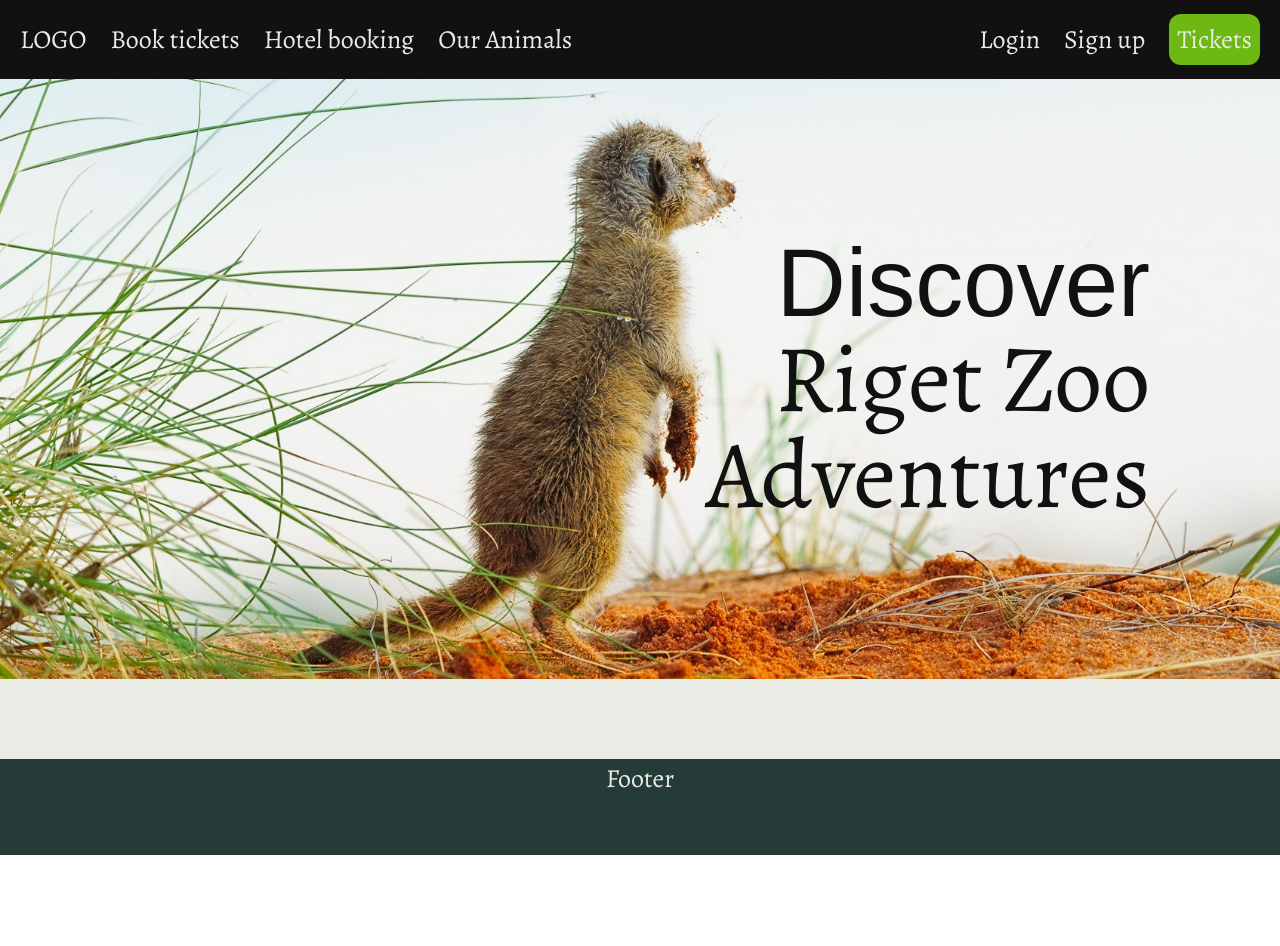
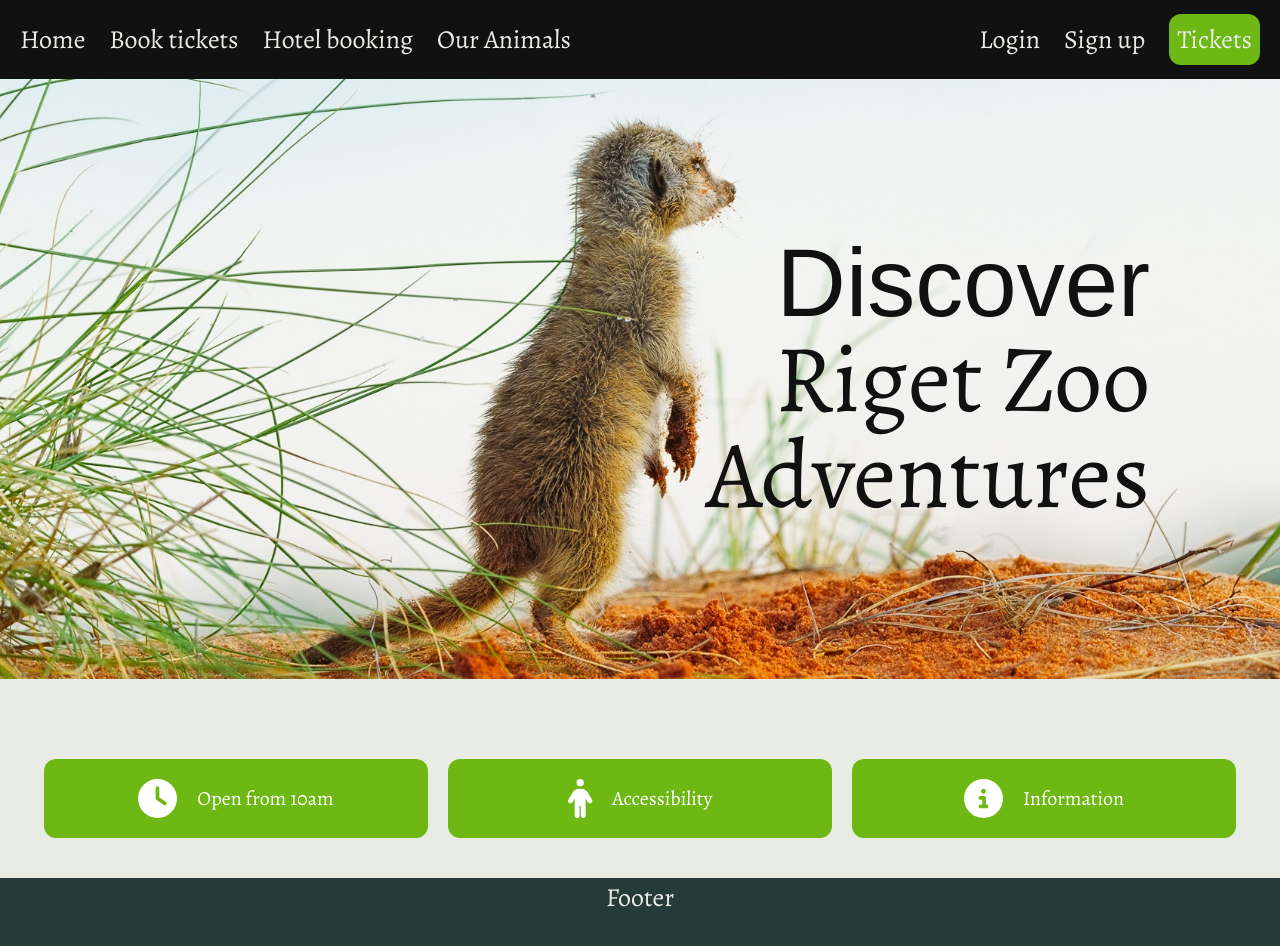
Before and after one commit to Stevecv/Riget-Zoo-Adventures, a React (Create React App) app: page / in a window 1280 px wide. Shown: the top 946 px of the page. Before the commit the page ends 855 px from the top, so only its background shows below. Built offline with nearby package versions, Linux system fonts and the light colour scheme; a web font is replaced by a local one.

Commit message:
Icons and text

```diff
--- a/src/App.js
+++ b/src/App.js
@@ -35,30 +35,30 @@ function App() {
 
             </div>
 
+            <div className="flex justify-center items-center w-full pb-10 gap-5">
+                <div className="bg-primary text-white text-background w-96 p-5 rounded-xl hover:bg-primary-400 duration-200">
+                    <div className="flex justify-center items-center">
+                        <FontAwesomeIcon icon={faClock} className="fa-xl pr-5"/>
+                        <div className="text-xl">Open from 10am</div>
+                    </div>
+                </div>
+
+                <div className="bg-primary text-white text-background w-96 p-5 rounded-xl hover:bg-primary-400 duration-200">
+                    <div className="flex justify-center items-center">
+                        <FontAwesomeIcon icon={faPerson} className="fa-xl pr-5"/>
+                        <div className="text-xl">Accessibility</div>
+                    </div>
+                </div>
+
+                <div className="bg-primary text-white w-96 p-5 rounded-xl hover:bg-primary-400 duration-200">
+                    <div className="flex justify-center items-center">
+                        <FontAwesomeIcon icon={faInfoCircle} className="fa-xl pr-5"/>
+                        <div className="text-xl">Information</div>
+                    </div>
+                </div>
+            </div>
+
             <Footer/>
-
-            {/*<div className="flex justify-center items-center w-full p-10 gap-5">*/}
-            {/*    <div className="bg-primary text-background w-96 p-5 rounded-xl">*/}
-            {/*        <div className="flex justify-center items-center">*/}
-            {/*            <FontAwesomeIcon icon={faClock} className="fa-xl pr-5"/>*/}
-            {/*            <div className="text-xl">Open from 10am</div>*/}
-            {/*        </div>*/}
-            {/*    </div>*/}
-
-            {/*    <div className="bg-primary text-background w-96 p-5 rounded-xl">*/}
-            {/*        <div className="flex justify-center items-center">*/}
-            {/*            <FontAwesomeIcon icon={faPerson} className="fa-xl pr-5"/>*/}
-            {/*            <div className="text-xl">Accessibility</div>*/}
-            {/*        </div>*/}
-            {/*    </div>*/}
-
-            {/*    <div className="bg-primary text-background w-96 p-5 rounded-xl">*/}
-            {/*        <div className="flex justify-center items-center">*/}
-            {/*            <FontAwesomeIcon icon={faInfoCircle} className="fa-xl pr-5"/>*/}
-            {/*            <div className="text-xl">Information</div>*/}
-            {/*        </div>*/}
-            {/*    </div>*/}
-            {/*</div>*/}
 
 
             {/*<h2 className="text-5xl p-4" id="our-animals">Our Animals</h2>*/}
--- a/src/Navbar.js
+++ b/src/Navbar.js
@@ -2,9 +2,9 @@ import React, { useState } from 'react';
 
 const Navbar = () => {
     return (
-        <div className="flex bg-black text-background h-15 items-center w-full justify-between sticky top-0 z-50">
-            <div className="space-x-6 p-5">
-                <a href="#" className="h-10">LOGO</a>
+        <div className="flex bg-black text-background h-15 items-center w-full justify-between sticky top-0 z-50 pl-5">
+            <div className="space-x-6">
+                <a href="#" className="h-10">Home</a>
                 <a href="#" className="h-10">Book tickets</a>
                 <a href="#" className="h-10">Hotel booking</a>
                 <a href="#our-animals" className="h-10">Our Animals</a>
```
